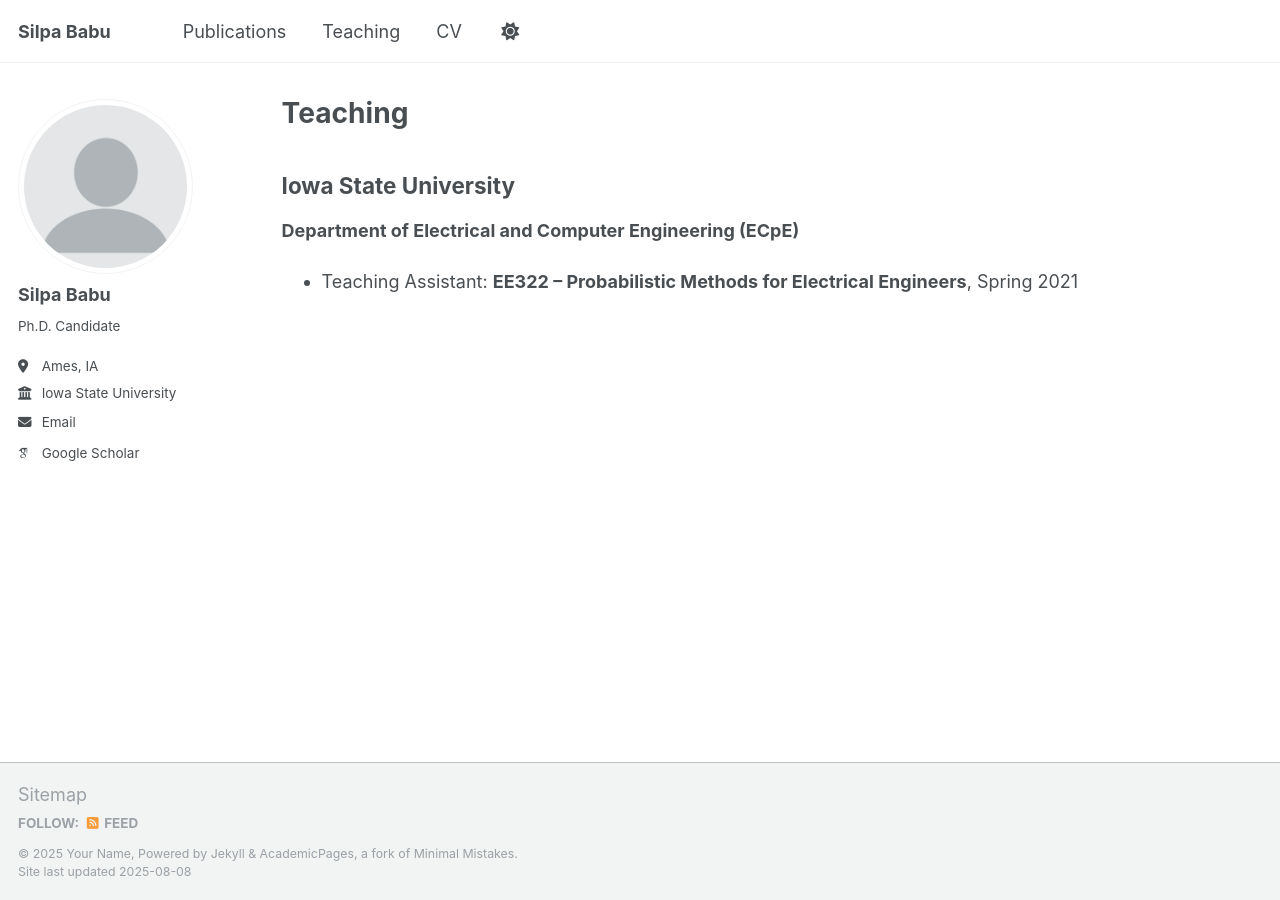
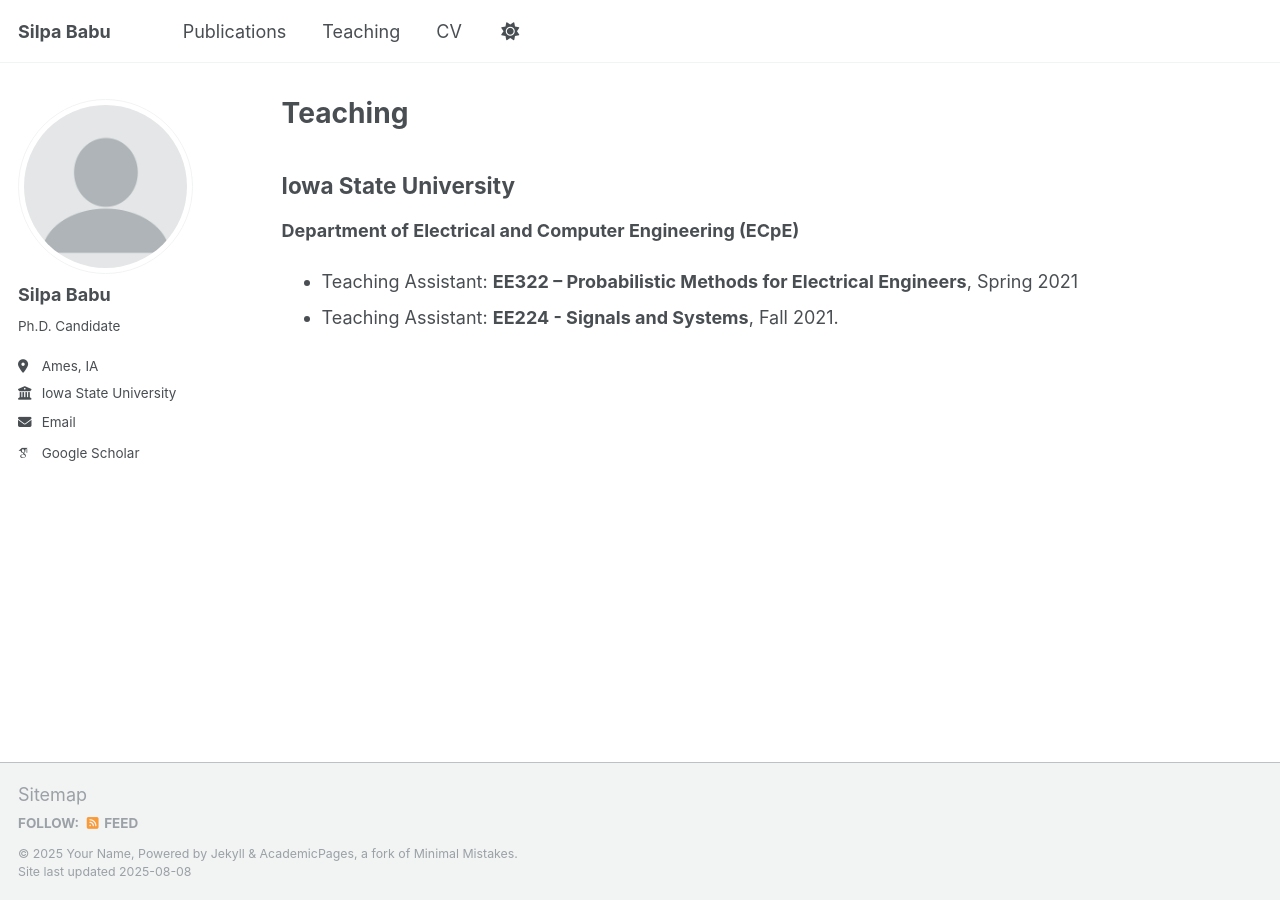
Before and after one commit to Silpa1/sbabu.github.io, a Jekyll site: the page built from _teaching/2015-spring-teaching-2.md, in a window 1280 px wide. Built offline with Jekyll 4.4.1, drawn with Linux system fonts in a browser that asks for light colours; some web fonts are replaced; a script that is not in the unit is left out.

Commit message:
Update 2015-spring-teaching-2.md

```diff
--- a/_teaching/2015-spring-teaching-2.md
+++ b/_teaching/2015-spring-teaching-2.md
@@ -9,3 +9,4 @@ author_profile: true
 **Department of Electrical and Computer Engineering (ECpE)**
 
 - Teaching Assistant: **EE322 – Probabilistic Methods for Electrical Engineers**, Spring 2021
+- Teaching Assistant: **EE224 - Signals and Systems**, Fall 2021.
```
